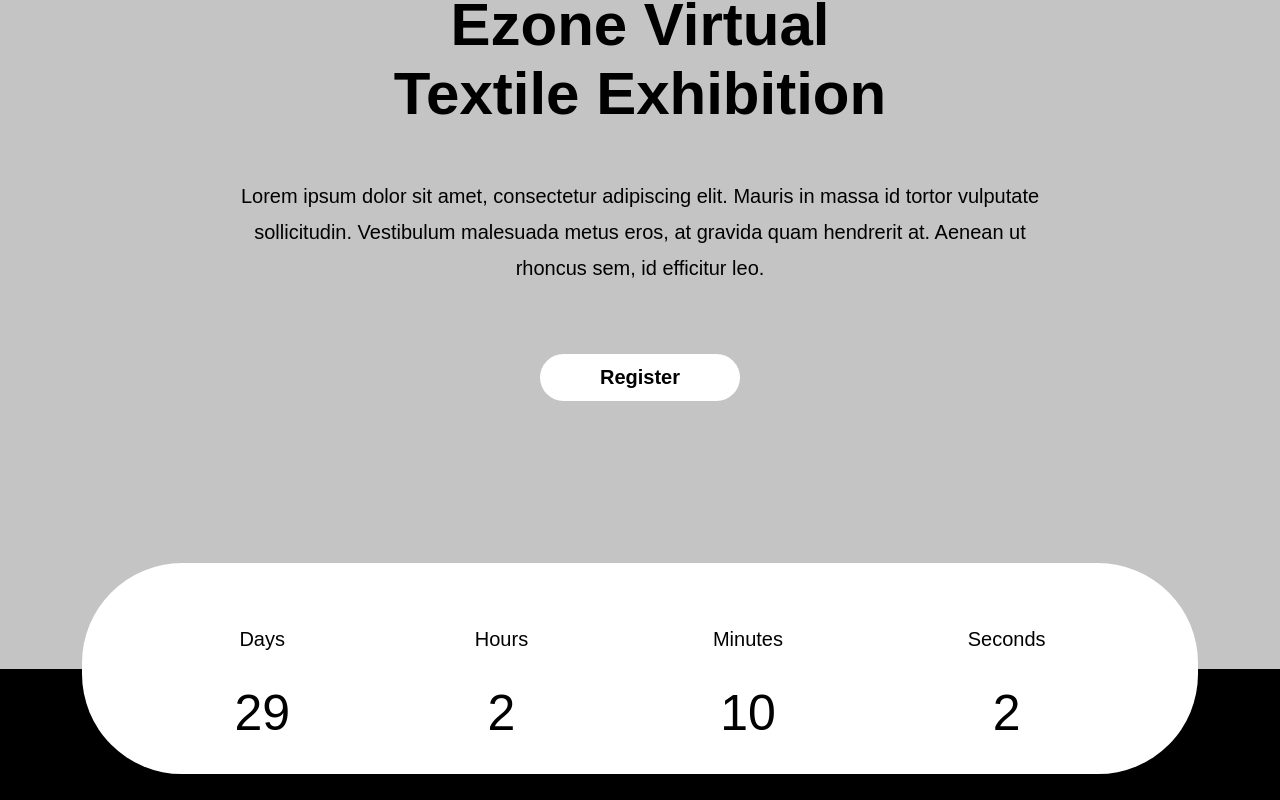
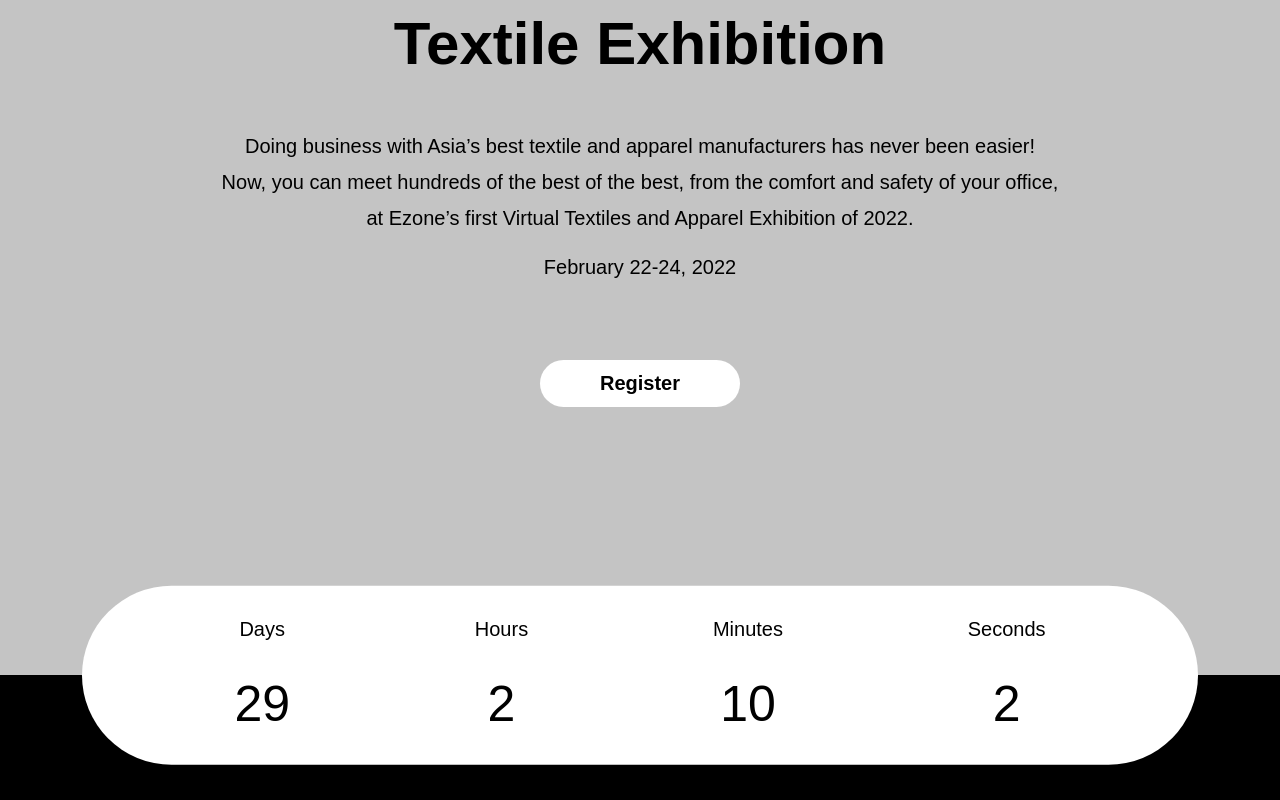
Before and after one commit to da-022412/ezone-fashion, a Next.js app: page / in a window 1280 px wide. Shown: the part 280-1080 px from the top of the page. Built offline with nearby package versions, Linux system fonts and the light colour scheme; a web font is replaced by a local one.

Commit message:
Update styles

```diff
--- a/components/About.js
+++ b/components/About.js
@@ -7,7 +7,9 @@ import aboutStyles from '../styles/about.module.scss';
 const About = () => {
     return (
         <main className={`${aboutStyles['about-section']}`}>
-            <div className={`${aboutStyles['about-container']}`}>
+            <div
+                className={`${aboutStyles['about-container']} ${aboutStyles['text-center']}`}
+            >
                 <div className={`${aboutStyles['title-container']}`}>
                     <h2 className={`${aboutStyles['heading-2']}`}>
                         Lorem ipsum
--- a/components/Hero.js
+++ b/components/Hero.js
@@ -5,7 +5,9 @@ import Link from 'next/link';
 const Hero = () => {
     return (
         <section className={heroStyles.hero}>
-            <div className={`${heroStyles['hero-container']}`}>
+            <div
+                className={`${heroStyles['hero-container']} ${heroStyles['text-center']}`}
+            >
                 <div className={`${heroStyles['title-container']}`}>
                     <h1 className={`${heroStyles['heading-1']}`}>
                         Ezone Virtual
@@ -13,11 +15,15 @@ const Hero = () => {
                         Textile Exhibition
                     </h1>
                     <p className={`${heroStyles['body-text']}`}>
-                        Lorem ipsum dolor sit amet, consectetur adipiscing elit.
-                        Mauris in massa id tortor vulputate sollicitudin.
-                        Vestibulum malesuada metus eros, at gravida quam
-                        hendrerit at. Aenean ut rhoncus sem, id efficitur leo.
+                        Doing business with Asia’s best textile and apparel
+                        manufacturers has never been easier! Now, you can meet
+                        hundreds of the best of the best, from the comfort and
+                        safety of your office, at Ezone’s first Virtual Textiles
+                        and Apparel Exhibition of 2022.
                     </p>
+                    <h5 className={`${heroStyles['heading-5']}`}>
+                        February 22-24, 2022
+                    </h5>
                 </div>
                 <div className={`${heroStyles['btn-container']}`}>
                     <div className={`${heroStyles['primary-btn']}`}>
--- a/components/Schedule.js
+++ b/components/Schedule.js
@@ -72,7 +72,9 @@ const Schedule = () => {
     const isBreakpoint = useMediaQuery(980);
     return (
         <section className={`${scheduleStyles['schedule-section']}`}>
-            <div className={`${scheduleStyles['schedule-container']}`}>
+            <div
+                className={`${scheduleStyles['schedule-container']} ${scheduleStyles['text-center']}`}
+            >
                 <div className={`${scheduleStyles['title-container']}`}>
                     <h2 className={`${scheduleStyles['heading-2']}`}>
                         Event Schedule
--- a/styles/About.module.scss
+++ b/styles/About.module.scss
@@ -9,7 +9,6 @@
     box-sizing: border-box;
     margin: auto;
     max-width: $site-width;
-    text-align: center;
 }
 
 .title-container {
--- a/styles/Countdown.module.scss
+++ b/styles/Countdown.module.scss
@@ -10,7 +10,7 @@
     border-radius: 100px;
     display: flex;
     justify-content: space-around;
-    margin: auto;
+    margin: 0 auto;
     padding: toRem(32) toRem(60);
     transform: translate(0, -50%);
     width: $container-width;
--- a/styles/Hero.module.scss
+++ b/styles/Hero.module.scss
@@ -16,5 +16,4 @@
 .hero-container {
     margin: auto;
     max-width: $container-width;
-    text-align: center;
 }
--- a/styles/Schedule.module.scss
+++ b/styles/Schedule.module.scss
@@ -8,6 +8,5 @@
     box-sizing: border-box;
     margin: auto;
     max-width: 90%;
-    text-align: center;
     width: $site-width;
 }
--- a/styles/partials/_fonts.scss
+++ b/styles/partials/_fonts.scss
@@ -24,6 +24,7 @@
 .body-text,
 .link-text {
     font-family: 'Montserrat', sans-serif;
+    margin-block-start: 0;
 }
 
 .heading-1,
```
